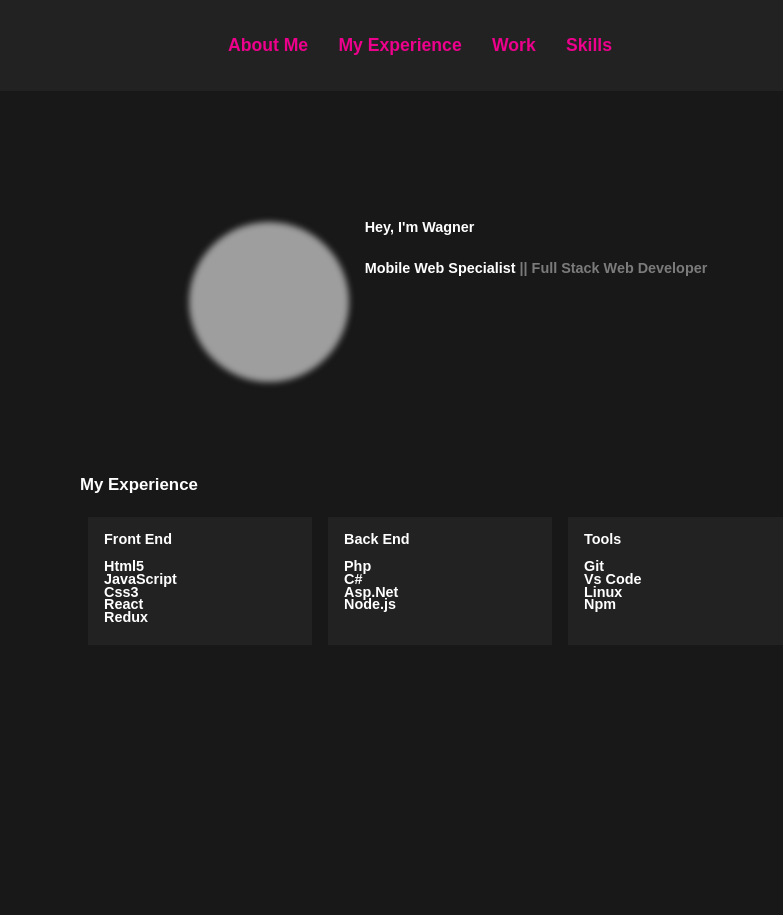
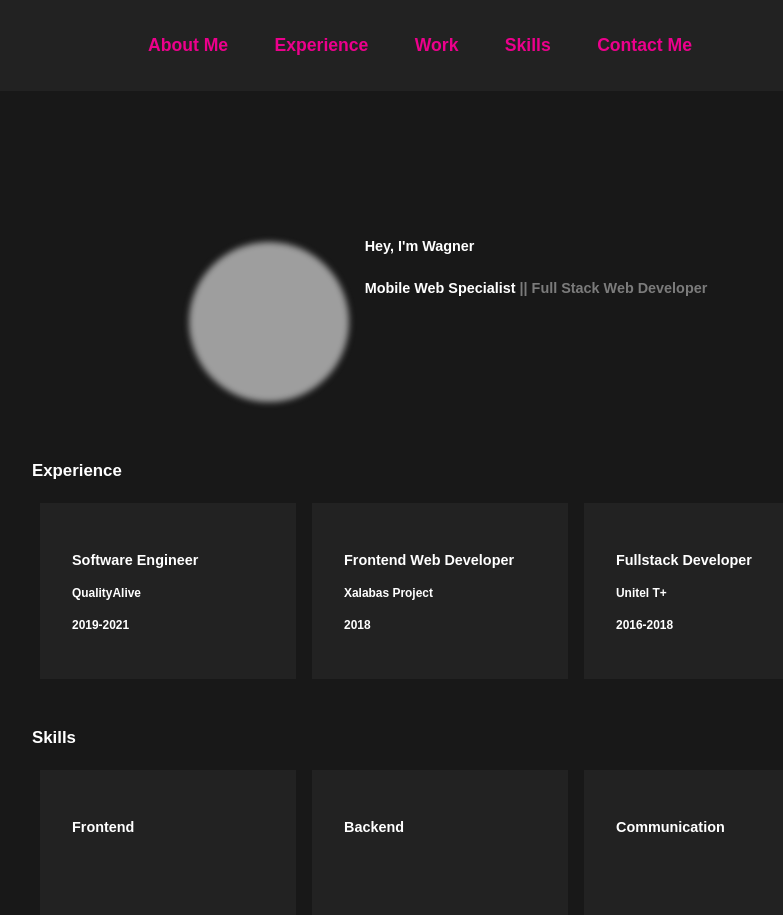
Before and after one commit to WagnerCenteio/wacsite, a website: page index.html in a window 1280 px wide. Shown: the top 915 px of the page, without its empty margins (220-1003 px from the left). Before the commit the page ends 800 px from the top, so only its background shows below. Drawn offline with Linux system fonts and the light colour scheme; grey boxes are pictures that could not be loaded.

Commit message:
sections added

```diff
--- a/index.css
+++ b/index.css
@@ -6,8 +6,8 @@ body {
 	font-family: gotham ssm a, gotham ssm b, sans-serif;
 	padding: 0;
 	margin: 0;
+	overflow-y: auto;
 	overflow-x: hidden;
-	overflow-y: auto;
 }
 
 header {
@@ -20,10 +20,20 @@ header {
 	font-weight: 700;
 }
 
+footer {
+	margin-top: 100px;
+	text-align: center;
+}
+
 nav {
-	width: 25rem;
+	width: 35rem;
 	display: flex;
 	justify-content: space-between;
+}
+
+a {
+	text-decoration: none;
+	color: inherit;
 }
 
 nav a {
@@ -37,6 +47,7 @@ nav a:hover {
 ul {
 	list-style-type: none;
 	padding: 0;
+	color: silver;
 }
 
 main {
@@ -53,7 +64,7 @@ main {
 }
 
 section.description {
-	position: absolute;
+	/* position: absolute; */
 	display: flex;
 	flex-direction: row;
 	justify-content: space-between;
@@ -64,7 +75,7 @@ section.description {
 }
 
 section.my-expirience {
-	position: absolute;
+	/* position: absolute; */
 	padding: 1em;
 	color: white;
 	line-height: 0.8rem;
@@ -78,14 +89,15 @@ section.my-expirience {
 }
 
 .my-expirience-list .card {
-	padding: 1rem;
+	padding: 2rem;
 	margin: 0.5rem;
 }
 
 div.card {
 	background-color: #222222;
-	height: 6rem;
+	height: 7rem;
 	width: 12rem;
+	padding: 2rem;
 }
 
 /**
@@ -117,7 +129,7 @@ a:hover {
 	main {
 		display: flex;
 		margin-top: 100px;
-		flex-direction: row;
+		flex-direction: column;
 	}
 }
 
--- a/index.html
+++ b/index.html
@@ -14,9 +14,10 @@
 		<header>
 			<nav>
 				<a href="#">About Me</a>
-				<a href="#">My Experience</a>
+				<a href="#">Experience</a>
 				<a href="#">Work</a>
 				<a href="#">Skills</a>
+				<a href="#">Contact Me</a>
 			</nav>
 		</header>
 
@@ -48,16 +49,32 @@
 					<p class="animate animate">
 						Lets get things done, <a class="contact-link" href="#">Contact me</a>
 					</p>
-					<p class="animate animate">
-						<a><i class="fab fa-linkedin fa-lg"></i></a>
-						<a><i class="fab fa-twitter-square fa-lg"></i></a>
-						<a><i class="fab fa-instagram-square fa-lg"></i></a>
-					</p>
 				</div>
 			</section>
 
 			<section class="my-expirience">
-				<h3>My Experience</h3>
+				<h3>Experience</h3>
+				<div class="my-expirience-list">
+					<div class="card">
+						<h4>Software Engineer</h4>
+						<h5>QualityAlive</h5>
+						<h5>2019-2021</h5>
+					</div>
+					<div class="card">
+						<h4>Frontend Web Developer</h4>
+						<h5>Xalabas Project</h5>
+						<h5>2018</h5>
+					</div>
+					<div class="card">
+						<h4>Fullstack Developer</h4>
+						<h5>Unitel T+</h5>
+						<h5>2016-2018</h5>
+					</div>
+				</div>
+			</section>
+
+			<!-- <section class="my-expirience">
+				<h3>Freelance Work</h3>
 				<div class="my-expirience-list">
 					<div class="card">
 						<label>Front End</label>
@@ -88,11 +105,32 @@
 						</ul>
 					</div>
 				</div>
+			</section> -->
+
+			<section class="my-expirience">
+				<h3>Skills</h3>
+				<div class="my-expirience-list">
+					<div class="card">
+						<h4>Frontend</h4>
+					</div>
+					<div class="card">
+						<h4>Backend</h4>
+					</div>
+					<div class="card">
+						<h4>Communication</h4>
+					</div>
+				</div>
 			</section>
+
 		</main>
 
-		<footer></footer>
-
+		<footer>
+			<p>
+				<a target="_blank" href="https://www.linkedin.com/in/wagner-augusto-centeio-808b07122/"><i class="fab fa-linkedin fa-2x"></i></a>
+				<a target="_blank" href="https://twitter.com/CenteioWagner"><i class="fab fa-twitter-square fa-2x"></i></a>
+				<a target="_blank" href="https://www.instagram.com/wagner_centeio/"><i class="fab fa-instagram-square fa-2x"></i></a>
+			</p>
+			<small>&copy; Copyright 2021, Wagner Centeio</small></footer>
 		<script src="https://cdnjs.cloudflare.com/ajax/libs/font-awesome/5.13.0/js/all.min.js"></script>
 		<script src="index.js"></script>
 	</body>
```
Also changed, not shown: package.json (added, +22 -0 lines), 1 other file.
